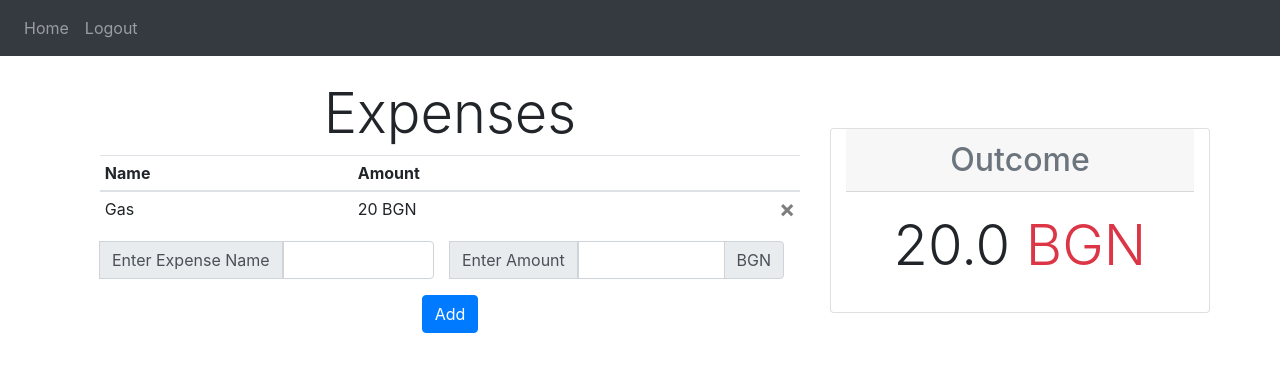
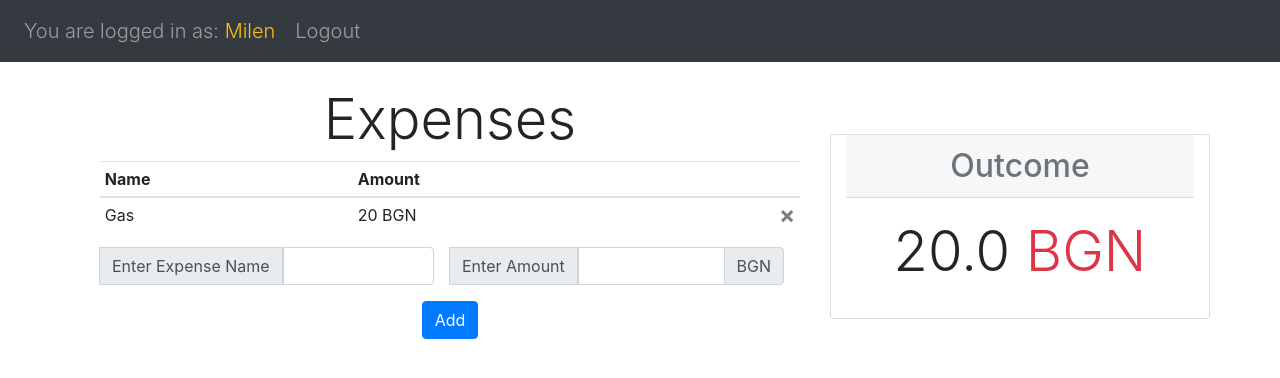
Before and after one commit to milensski/Finance-Tracker, a Flask app: page /home in a window 1280 px wide. Shown: the top 378 px of the page. Run offline with Flask 2, Linux system fonts and the light colour scheme; a user stored in the database is signed in; data comes from the database, SQL or seed files in the repository; both versions use the stored data as it was after the commit; parts of the project's set-up code (start-up, migrations or seed data) failed here and were passed over; some libraries are stand-ins or nearby versions.

Commit message:
added feature show current user logged in navigation bar

```diff
--- a/financetracker/templates/base.html
+++ b/financetracker/templates/base.html
@@ -2,7 +2,7 @@
 <html lang="en">
 <head>
     <meta charset="UTF-8">
-    <meta name="viewport" content="width=device-width, initial-scale=1" />
+    <meta name="viewport" content="width=device-width, initial-scale=1"/>
     <link
             rel="stylesheet"
             href="https://stackpath.bootstrapcdn.com/bootstrap/4.4.1/css/bootstrap.min.css"
@@ -35,11 +35,15 @@
     <div class="collapse navbar-collapse" id="navbar">
         <div class="navbar-nav">
             {% if user.is_authenticated %}
-                <a class="nav-item nav-link" id="home" href="/home">Home</a>
-                <a class="nav-item nav-link" id="logout" href="/logout">Logout</a>
+<!--            <a class="nav-item nav-link lead" id="home" href="/home">Home</a>-->
+
+            <a class="nav-item nav-link lead mr-1" id="home" href="/home"> You are logged in as:
+                <span class="navbar-item navbar-light bg-light bg-dark text-warning mt-2 mr-auto lead">{{ current_user.first_name }}</span></a>
+            <a class="nav-item nav-link lead mr-1" id="logout" href="/logout">Logout</a>
+
             {% else %}
-                <a class="nav-item nav-link" id="login" href="/login">Login</a>
-                <a class="nav-item nav-link" id="sign-up" href="/sign-up">Sign-Up</a>
+            <a class="nav-item nav-link lead" id="login" href="/login">Login</a>
+            <a class="nav-item nav-link lead" id="sign-up" href="/sign-up">Sign-Up</a>
             {% endif %}
 
         </div>
@@ -101,8 +105,12 @@
         crossorigin="anonymous"
 ></script>
 
-    <script src="https://cdn.jsdelivr.net/npm/@popperjs/core@2.9.2/dist/umd/popper.min.js" integrity="sha384-IQsoLXl5PILFhosVNubq5LC7Qb9DXgDA9i+tQ8Zj3iwWAwPtgFTxbJ8NT4GN1R8p" crossorigin="anonymous"></script>
-    <script src="https://cdn.jsdelivr.net/npm/bootstrap@5.0.2/dist/js/bootstrap.min.js" integrity="sha384-cVKIPhGWiC2Al4u+LWgxfKTRIcfu0JTxR+EQDz/bgldoEyl4H0zUF0QKbrJ0EcQF" crossorigin="anonymous"></script>
+<script src="https://cdn.jsdelivr.net/npm/@popperjs/core@2.9.2/dist/umd/popper.min.js"
+        integrity="sha384-IQsoLXl5PILFhosVNubq5LC7Qb9DXgDA9i+tQ8Zj3iwWAwPtgFTxbJ8NT4GN1R8p"
+        crossorigin="anonymous"></script>
+<script src="https://cdn.jsdelivr.net/npm/bootstrap@5.0.2/dist/js/bootstrap.min.js"
+        integrity="sha384-cVKIPhGWiC2Al4u+LWgxfKTRIcfu0JTxR+EQDz/bgldoEyl4H0zUF0QKbrJ0EcQF"
+        crossorigin="anonymous"></script>
 
 
 <script
--- a/financetracker/views.py
+++ b/financetracker/views.py
@@ -14,14 +14,15 @@ def home():
         expense_name = request.form.get('expense_name')
         expense_amount = request.form.get('expense_amount')
 
-        if type(float(expense_amount)) != float and type(int(expense_amount)) != int:
-            flash('Please enter a number!', category='error')
-        elif len(expense_name) < 1:
-            flash('Expense is too short', category='error')
+
+        if len(expense_name) < 1:
+            flash('Expense is empty', category='error')
         elif len(expense_amount) < 1:
-            flash('Expense is too short', category='error')
+            flash('Amount is empty', category='error')
         elif float(expense_amount) <= 0:
             flash('Expense is can\'t be less than or equal to 0', category='error')
+        elif type(float(expense_amount)) != float and type(int(expense_amount)) != int:
+            flash('Please enter a number!', category='error')
         else:
             new_expense = Expense(expense_name=expense_name, expense_amount=expense_amount, user_id=current_user.id)
             db.session.add(new_expense)
@@ -34,7 +35,7 @@ def home():
         if expense.user_id == current_user.id:
             total += float(expense.expense_amount)
 
-    return render_template('home.html', user=current_user, total=total)
+    return render_template('home.html', user=current_user, total=round(total,3))
 
 
 @views.route('/delete/<int:id>', methods=['GET', 'POST'])
```
Also changed, not shown: financetracker/database.db. Lines whose indentation alone changed are shown as unchanged.
